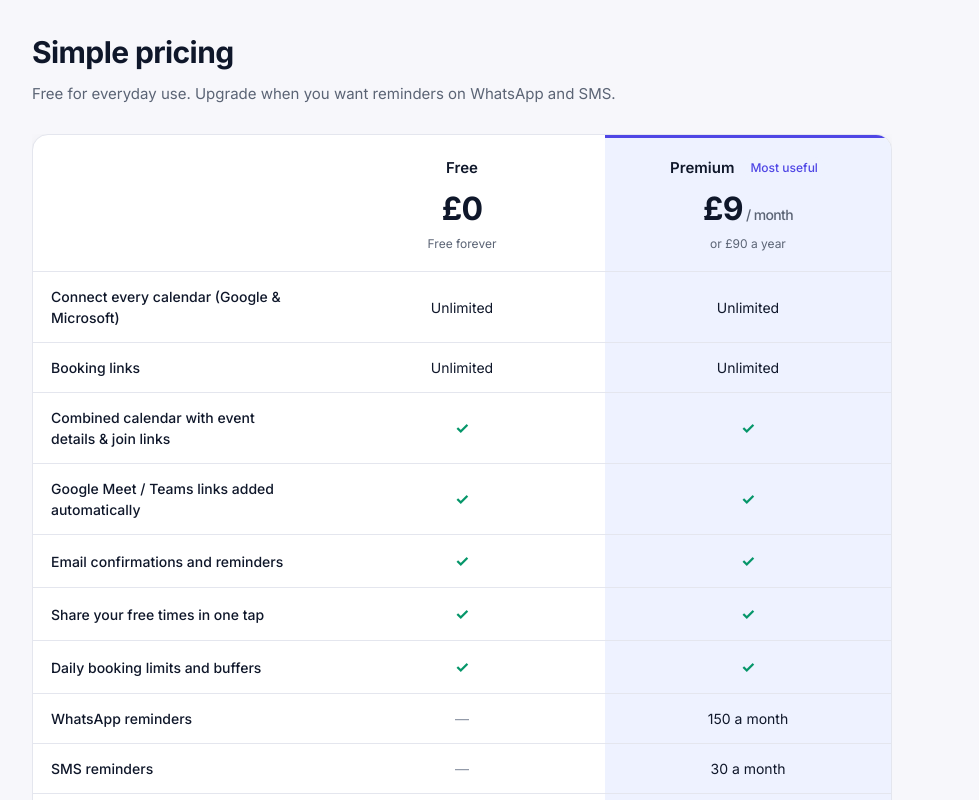
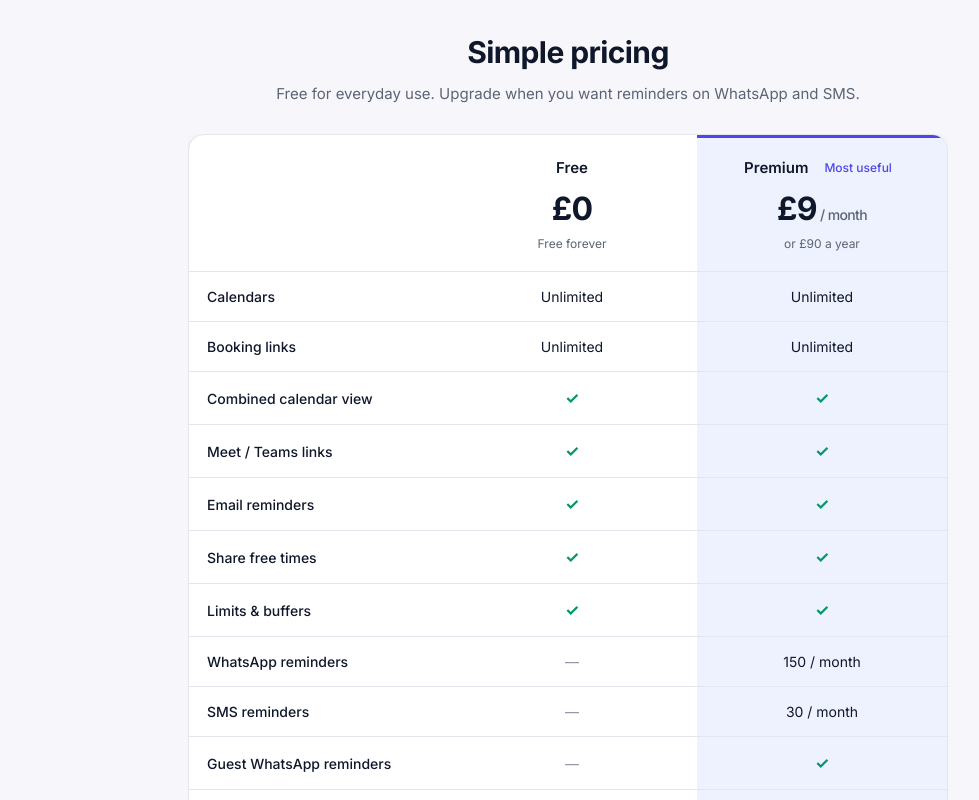
Before and after one commit to hemanthsunny/kairo-consumer, a React (Vite) app: page / in a window 1280 px wide. Shown: the part 1220-2020 px from the top of the page, without its empty margins (72-1051 px from the left). Built offline with nearby package versions, Linux system fonts and the light colour scheme; no server answers.

Commit message:
Pricing table: centred, shorter feature names
Co-Authored-By: Claude Opus 5.5 <noreply@anthropic.com>
Claude-Session: https://claude.ai/code/session_011UAYGzBHzUE3j63QH1Zqgo

```diff
--- a/src/pages/Landing.tsx
+++ b/src/pages/Landing.tsx
@@ -104,7 +104,7 @@ export default function Landing() {
         </div>
       </section>
 
-      <section className="section" id="pricing">
+      <section className="section center" id="pricing">
         <h2>Simple pricing</h2>
         <p className="muted" style={{ marginTop: 8 }}>Free for everyday use. Upgrade when you want reminders on WhatsApp and SMS.</p>
         <PricingTable />
@@ -123,16 +123,16 @@ export default function Landing() {
 }
 
 const PRICING_ROWS: [string, string | boolean, string | boolean][] = [
-  ["Connect every calendar (Google & Microsoft)", "Unlimited", "Unlimited"],
+  ["Calendars", "Unlimited", "Unlimited"],
   ["Booking links", "Unlimited", "Unlimited"],
-  ["Combined calendar with event details & join links", true, true],
-  ["Google Meet / Teams links added automatically", true, true],
-  ["Email confirmations and reminders", true, true],
-  ["Share your free times in one tap", true, true],
-  ["Daily booking limits and buffers", true, true],
-  ["WhatsApp reminders", false, "150 a month"],
-  ["SMS reminders", false, "30 a month"],
-  ["WhatsApp reminders for your guests", false, true],
+  ["Combined calendar view", true, true],
+  ["Meet / Teams links", true, true],
+  ["Email reminders", true, true],
+  ["Share free times", true, true],
+  ["Limits & buffers", true, true],
+  ["WhatsApp reminders", false, "150 / month"],
+  ["SMS reminders", false, "30 / month"],
+  ["Guest WhatsApp reminders", false, true],
   ["Priority support", false, true],
 ];
 
--- a/src/styles.css
+++ b/src/styles.css
@@ -286,3 +286,7 @@ textarea { height: auto; min-height: 84px; padding: 10px 12px; resize: vertical;
   .plan-price small { display: block; font-size: 11px; }
   .pricing tfoot .btn { height: 36px; padding: 0 6px; font-size: 12px; white-space: normal; line-height: 1.2; }
 }
+
+.pricing-wrap { margin-left: auto; margin-right: auto; max-width: 760px; }
+.pricing tbody th { white-space: nowrap; }
+@media (max-width: 600px) { .pricing tbody th { white-space: normal; } }
```
